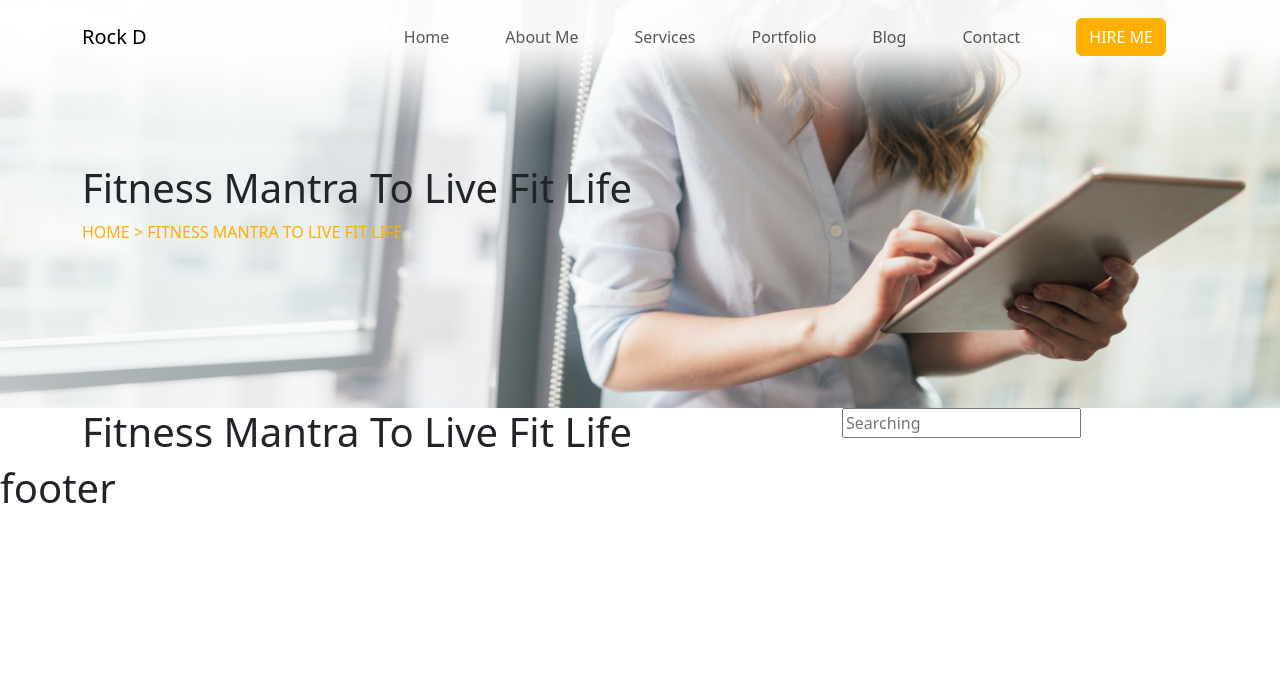
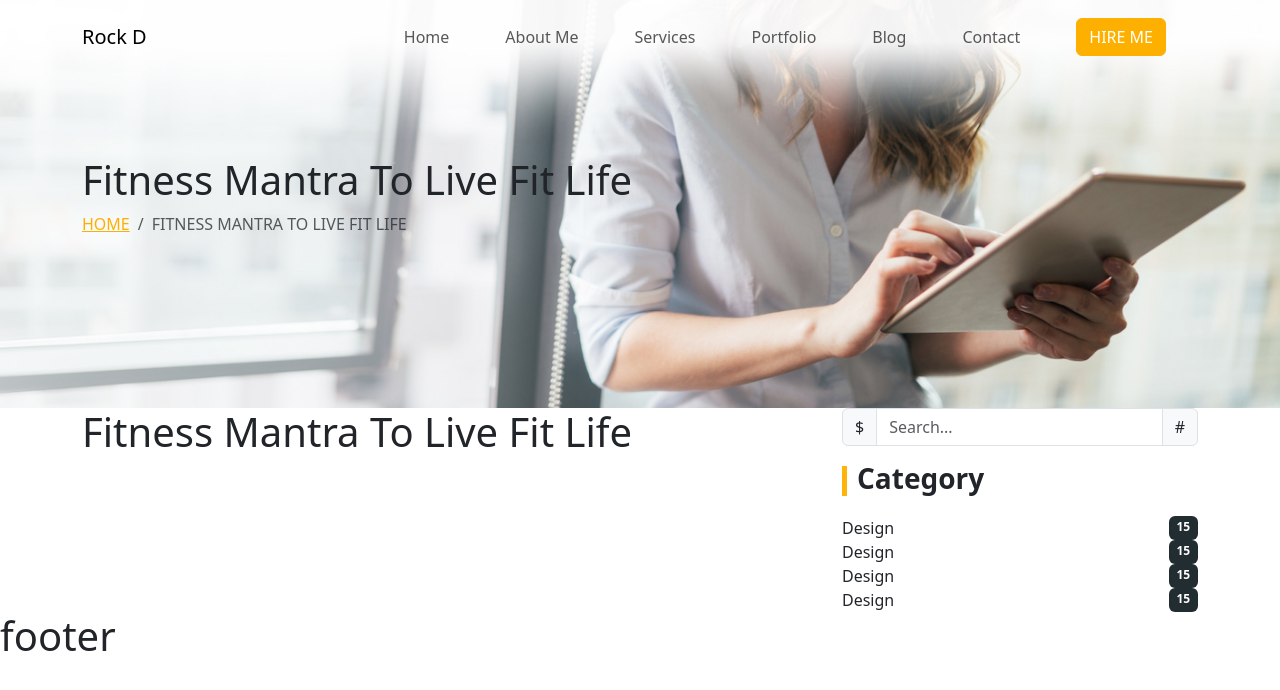
Before and after one commit to daidtech/FE_myspace, a Next.js app: page /blog in a window 1280 px wide. Shown: the top 690 px of the page. Built offline with nearby package versions, Linux system fonts and the light colour scheme.

Commit message:
update sidebar

```diff
--- a/components/Blog/RightSide/RightSide.tsx
+++ b/components/Blog/RightSide/RightSide.tsx
@@ -1,11 +1,19 @@
 import React from 'react';
 import styles from './RightSide.module.scss';
+import { Form, InputGroup, ListGroup } from 'react-bootstrap';
+import WidgetTitle from 'components/share/WidgetTitle/WidgetTitle';
+import MyListGroup from 'components/share/MyListGroup/MyListGroup';
 
 function RightSide() {
   return (
     <section>
-      <input type="text" placeholder='Searching' />
-
+      <InputGroup className="mb-3">
+        <InputGroup.Text>$</InputGroup.Text>
+        <Form.Control aria-label="Search" placeholder='Search...' />
+        <InputGroup.Text>#</InputGroup.Text>
+      </InputGroup>
+      <WidgetTitle title={'Category'}/>
+      <MyListGroup />
     </section>
   );
 }
--- a/components/share/Hero/Hero.module.scss
+++ b/components/share/Hero/Hero.module.scss
@@ -16,7 +16,3 @@
     object-position: right;
   }
 }
-
-@media (max-width: 991px) {
-
-}
--- a/components/share/Hero/Hero.tsx
+++ b/components/share/Hero/Hero.tsx
@@ -1,22 +1,25 @@
 import React from 'react';
 import styles from './Hero.module.scss';
-import { Col, Container, Row } from 'react-bootstrap';
+import { Breadcrumb, Col, Container, Row } from 'react-bootstrap';
 
 function Hero() {
   return (
     <section>
-      <div className={'background-image ' + styles.wrapImage}>
+      <div className={styles.wrapImage}>
         <Container className={styles.titleBlock}>
           <Row className='align-items-center h-100'>
             <Col>
               <h1>Fitness Mantra To Live Fit Life</h1>
-              <div className='breadcrumb_content text-primary'>
-                HOME {'>'}  FITNESS MANTRA TO LIVE FIT LIFE
-              </div>
+              <Breadcrumb>
+                <Breadcrumb.Item href="#">HOME</Breadcrumb.Item>
+                <Breadcrumb.Item active>
+                  FITNESS MANTRA TO LIVE FIT LIFE
+                </Breadcrumb.Item>
+              </Breadcrumb>
             </Col>
           </Row>
         </Container>
-        <img className={styles.imageHero} src='/images/breadcrumb_bg-RDlFJMFR.jpg' alt='hero image'/>
+        <img className={styles.imageHero} src='/images/breadcrumb_bg-RDlFJMFR.jpg' alt={'background'}/>
       </div>
     </section>
   );
--- /dev/null
+++ b/components/share/MyListGroup/Item/Item.module.scss
@@ -0,0 +1,13 @@
+@import 'styles/variables.scss';
+
+.item {
+  display: flex;
+  justify-content: space-between;
+  p {
+    margin: 0;
+  }
+}
+
+@media (max-width: 991px) {
+
+}
--- /dev/null
+++ b/components/share/MyListGroup/Item/Item.tsx
@@ -0,0 +1,11 @@
+import { Badge } from 'react-bootstrap';
+import styles from './Item.module.scss';
+
+export default function Item() {
+  return (
+    <div className={styles.item}>
+      <p>Design</p>
+      <Badge bg="secondary">15</Badge>
+    </div>
+  )
+}
--- /dev/null
+++ b/components/share/MyListGroup/MyListGroup.module.scss
@@ -0,0 +1,6 @@
+@import 'styles/variables.scss';
+
+
+@media (max-width: 991px) {
+
+}
--- /dev/null
+++ b/components/share/MyListGroup/MyListGroup.tsx
@@ -0,0 +1,13 @@
+import { ListGroup } from "react-bootstrap";
+import Item from "./Item/Item";
+
+export default function MyListGroup() {
+  return (
+    <ListGroup as="ol">
+      <Item />
+      <Item />
+      <Item />
+      <Item />
+    </ListGroup>
+  )
+}
--- /dev/null
+++ b/components/share/WidgetTitle/WidgetTitle.module.scss
@@ -0,0 +1,15 @@
+@import 'styles/variables.scss';
+
+.widgetTitle {
+  font-weight: 700;
+  margin-bottom: 20px;
+  &:before {
+    content: "";
+    display: inline-block;
+    width: 5px;
+    height: 30px;
+    background: #ffb40c;
+    margin-right: 10px;
+    vertical-align: middle;
+  }
+}
--- /dev/null
+++ b/components/share/WidgetTitle/WidgetTitle.tsx
@@ -0,0 +1,14 @@
+import React from 'react';
+import styles from './WidgetTitle.module.scss';
+
+type WidgetTitleProps = {
+  title: string;
+}
+
+export default function WidgetTitle({ title }: Readonly<WidgetTitleProps>) {
+  return (
+    <h3 className={styles.widgetTitle}>
+      {title}
+    </h3>
+  );
+}
--- a/components/share/users/UserHeader.tsx
+++ b/components/share/users/UserHeader.tsx
@@ -1,5 +1,5 @@
 import React from 'react';
-import { Container, Row, Nav, Navbar, NavDropdown, Col, Stack, Button } from 'react-bootstrap';
+import { Container, Row, Nav, Navbar, Col, Stack, Button } from 'react-bootstrap';
 import styles from './UserHeader.module.scss';
 
 function UserHeader() {
```
